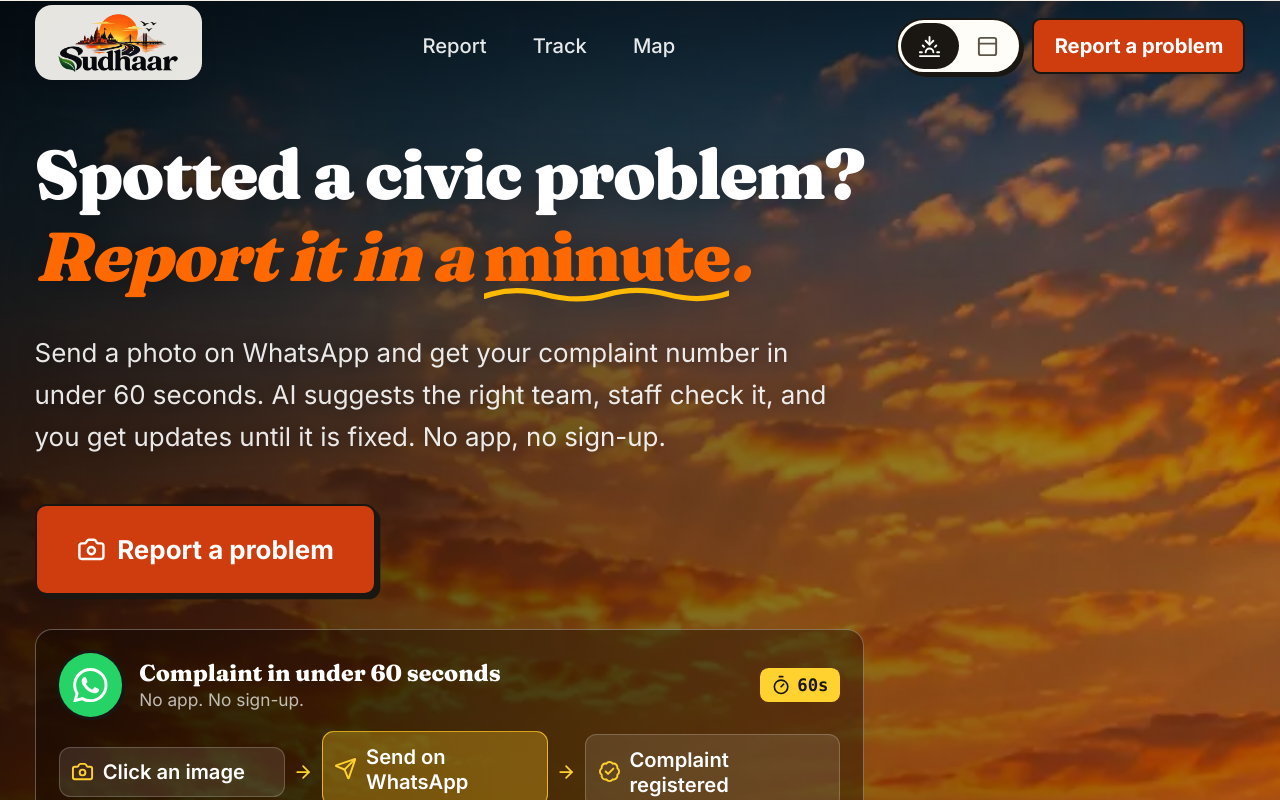
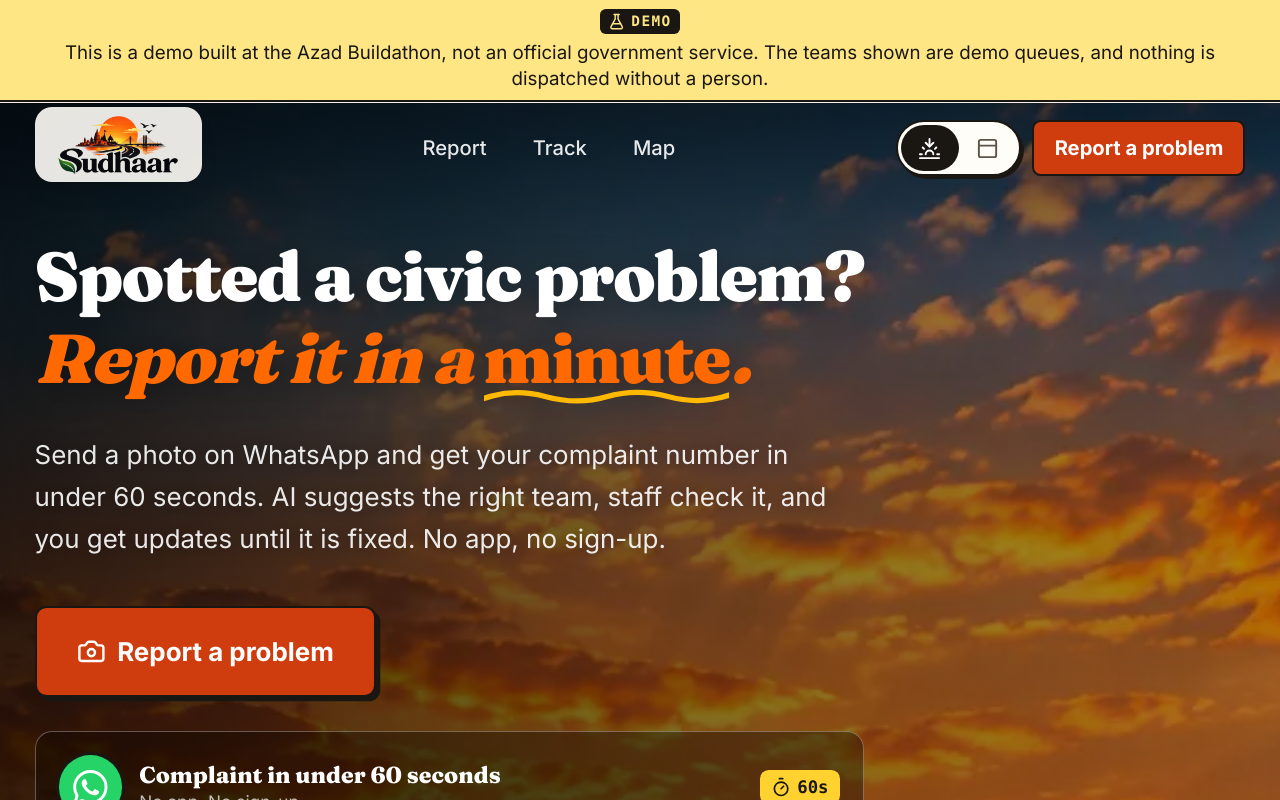
Before and after one commit to im-gozmit/civicOS, a Next.js app: page / in a window 1280 px wide. Shown: the top 800 px of the page. Built offline with nearby package versions, Linux system fonts and the light colour scheme; no server answers.

Commit message:
Demo disclaimer strip above the navbar (public and staff pages)

```diff
--- a/src/app/(site)/layout.tsx
+++ b/src/app/(site)/layout.tsx
@@ -1,5 +1,6 @@
 import { Suspense } from "react";
 import Link from "next/link";
+import { DemoBanner } from "@/components/ui/DemoBanner";
 import { Logo } from "@/components/ui/Logo";
 import { MobileTabBar } from "@/components/ui/MobileTabBar";
 import { SiteFooter } from "@/components/ui/SiteFooter";
@@ -23,6 +24,7 @@ export default function SiteLayout({ children }: { children: React.ReactNode })
   const whatsappHref = bot ? `https://wa.me/${bot}?text=${encodeURIComponent("Hi")}` : null;
   return (
     <>
+      <DemoBanner />
       {/* The header and tab bar read the current address, which is only known per request. */}
       <Suspense fallback={<HeaderFallback />}>
         <SiteHeader whatsappHref={whatsappHref} />
--- a/src/app/admin/layout.tsx
+++ b/src/app/admin/layout.tsx
@@ -4,6 +4,7 @@ import Link from "next/link";
 import { ExternalLink } from "lucide-react";
 import { getAdmin } from "@/lib/adminAuth";
 import { LogoutButton } from "@/components/admin/LogoutButton";
+import { DemoBanner } from "@/components/ui/DemoBanner";
 import { Logo } from "@/components/ui/Logo";
 
 async function WhoAmI() {
@@ -21,6 +22,7 @@ async function WhoAmI() {
 export default function AdminLayout({ children }: { children: React.ReactNode }) {
   return (
     <>
+      <DemoBanner />
       <header className="sticky top-0 z-40 border-b border-slate-200/70 bg-white/85 backdrop-blur-lg">
         <div className="container-page flex h-16 items-center justify-between gap-4">
           <div className="flex items-center gap-3">
--- /dev/null
+++ b/src/components/ui/DemoBanner.tsx
@@ -0,0 +1,18 @@
+import { FlaskConical } from "lucide-react";
+
+/** A thin strip above the navbar: this is a demonstration, not an official government service. */
+export function DemoBanner() {
+  return (
+    <div className="border-b-2 border-slate-900 bg-amber-200 text-slate-900" role="note">
+      <p className="container-page flex flex-wrap items-center justify-center gap-x-2.5 gap-y-1 py-1.5 text-center text-xs leading-snug sm:text-[13px]">
+        <span className="inline-flex items-center gap-1 rounded bg-slate-900 px-1.5 py-0.5 font-mono text-[10px] font-black uppercase tracking-widest text-amber-200">
+          <FlaskConical className="h-3 w-3" aria-hidden /> Demo
+        </span>
+        <span>
+          This is a demo built at the Azad Buildathon, not an official government service. The teams shown are demo queues, and nothing is
+          dispatched without a person.
+        </span>
+      </p>
+    </div>
+  );
+}
```
